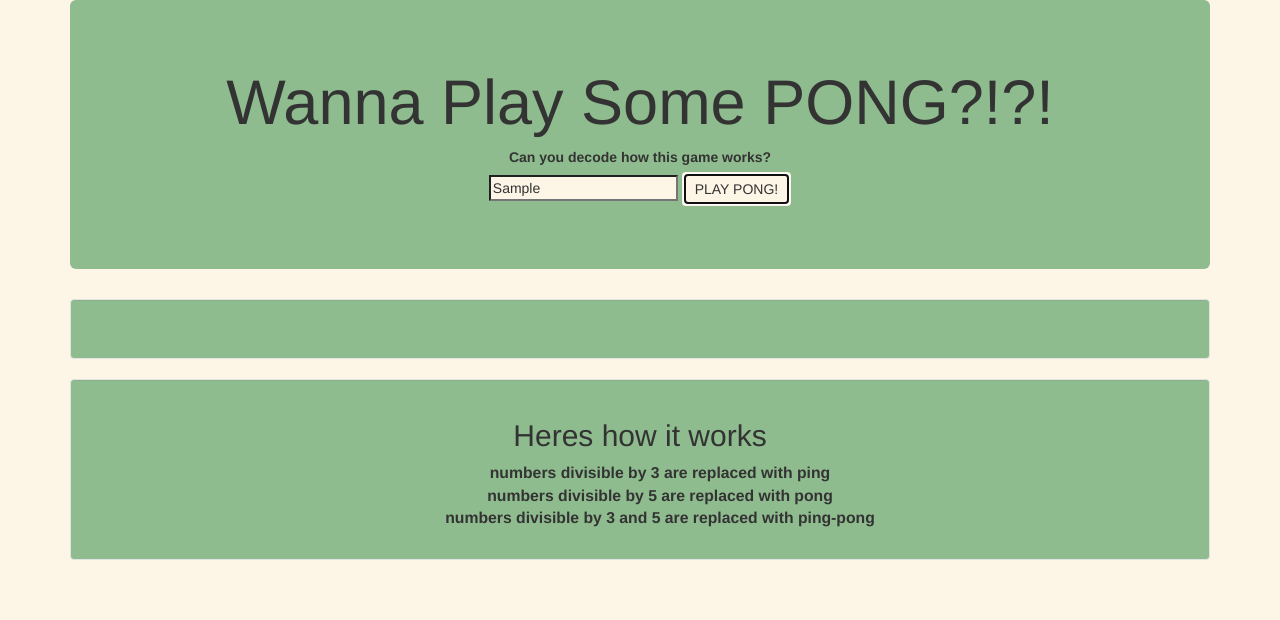
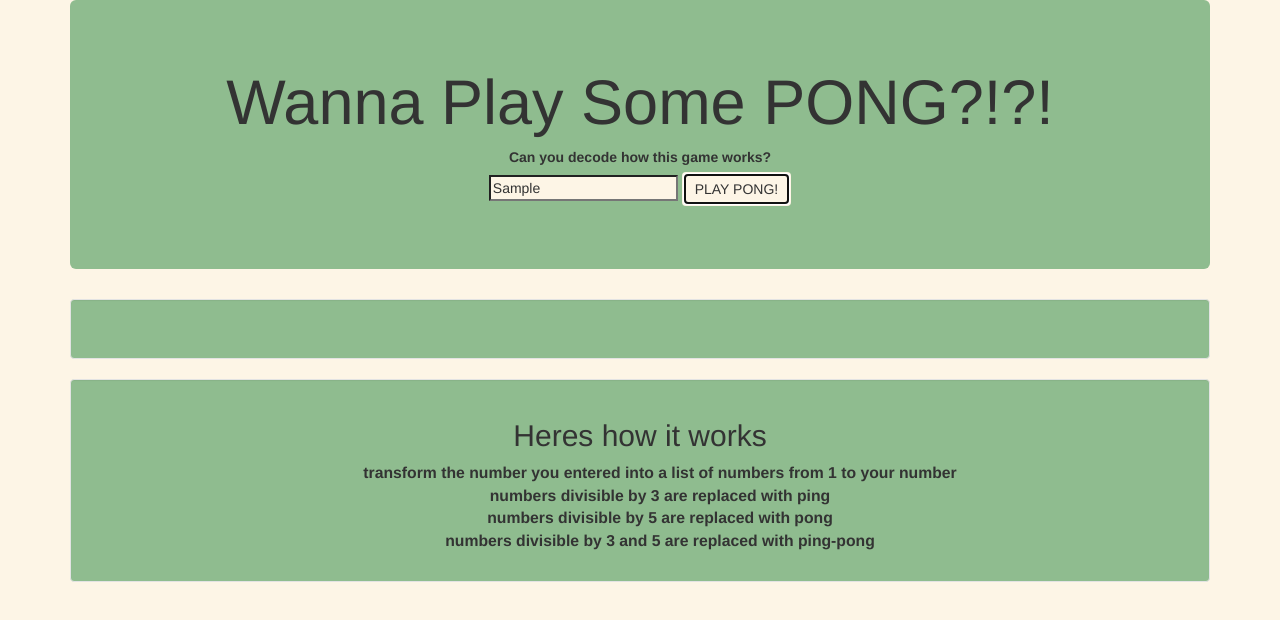
Before and after one commit to Sean-Peterson/ping-pong, a plain HTML site: page index.html in a window 1280 px wide. Both pictures are taken after typing "Sample" into the empty fields and a click on the button "PLAY PONG!". Drawn offline with nearby package versions, Linux system fonts and the light colour scheme.

Commit message:
update logic at bottom of html

```diff
--- a/index.html
+++ b/index.html
@@ -48,6 +48,7 @@
       <div>
         <h2>Heres how it works</h2>
         <ul>
+          <li>transform the number you entered into a list of numbers from 1 to your number</li>
           <li>numbers divisible by 3 are replaced with ping</li>
           <li>numbers divisible by 5 are replaced with pong</li>
           <li>numbers divisible by 3 and 5 are replaced with ping-pong</li>
--- a/js/scripts.js
+++ b/js/scripts.js
@@ -1,6 +1,7 @@
 $(document).ready(function() {
   $("form").submit(function(event) {
     event.preventDefault();
+    $("span").removeAttr();
     $("#list").show();
     $("#explanation").show();
     var number = $("#userInput").val();
```
